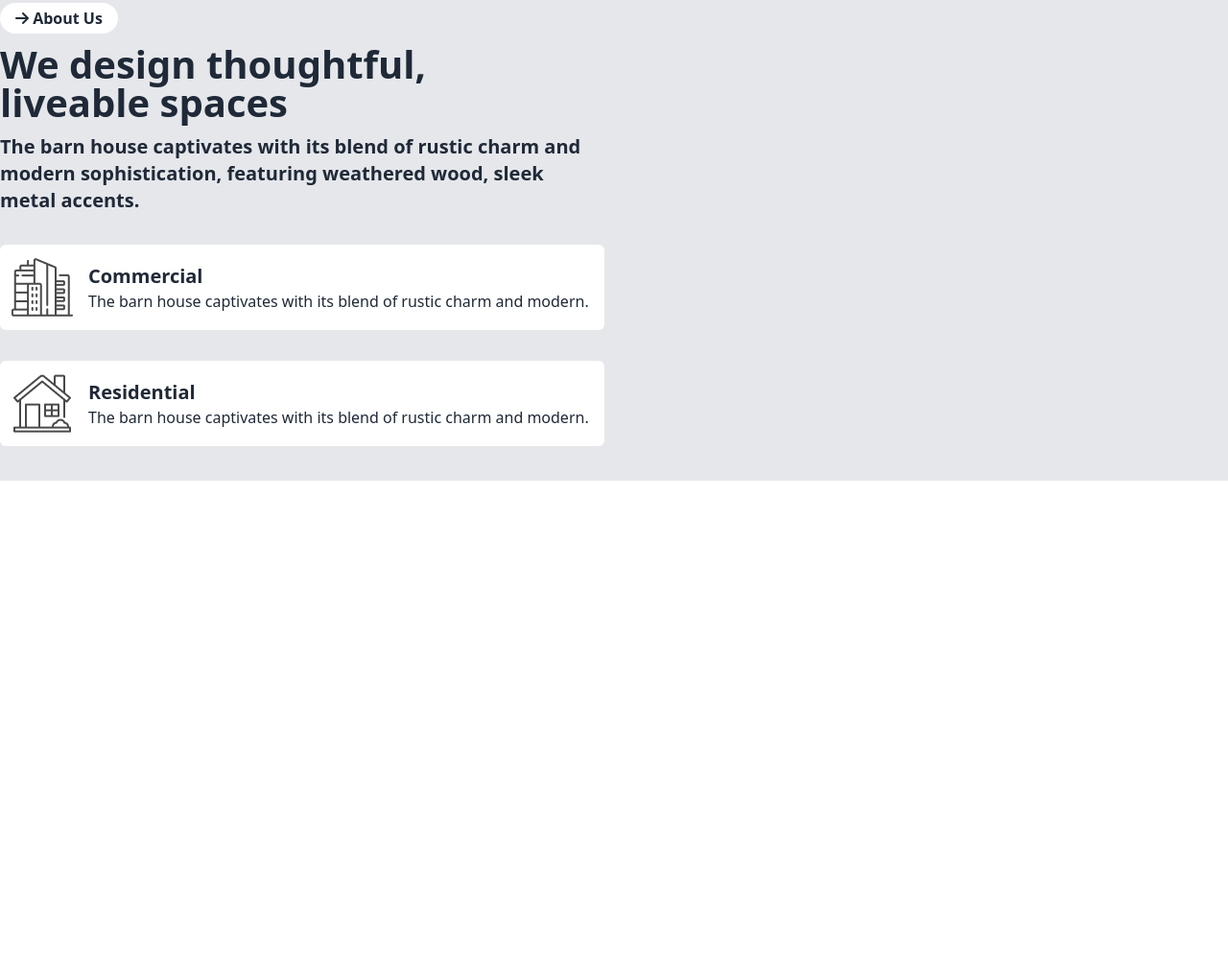
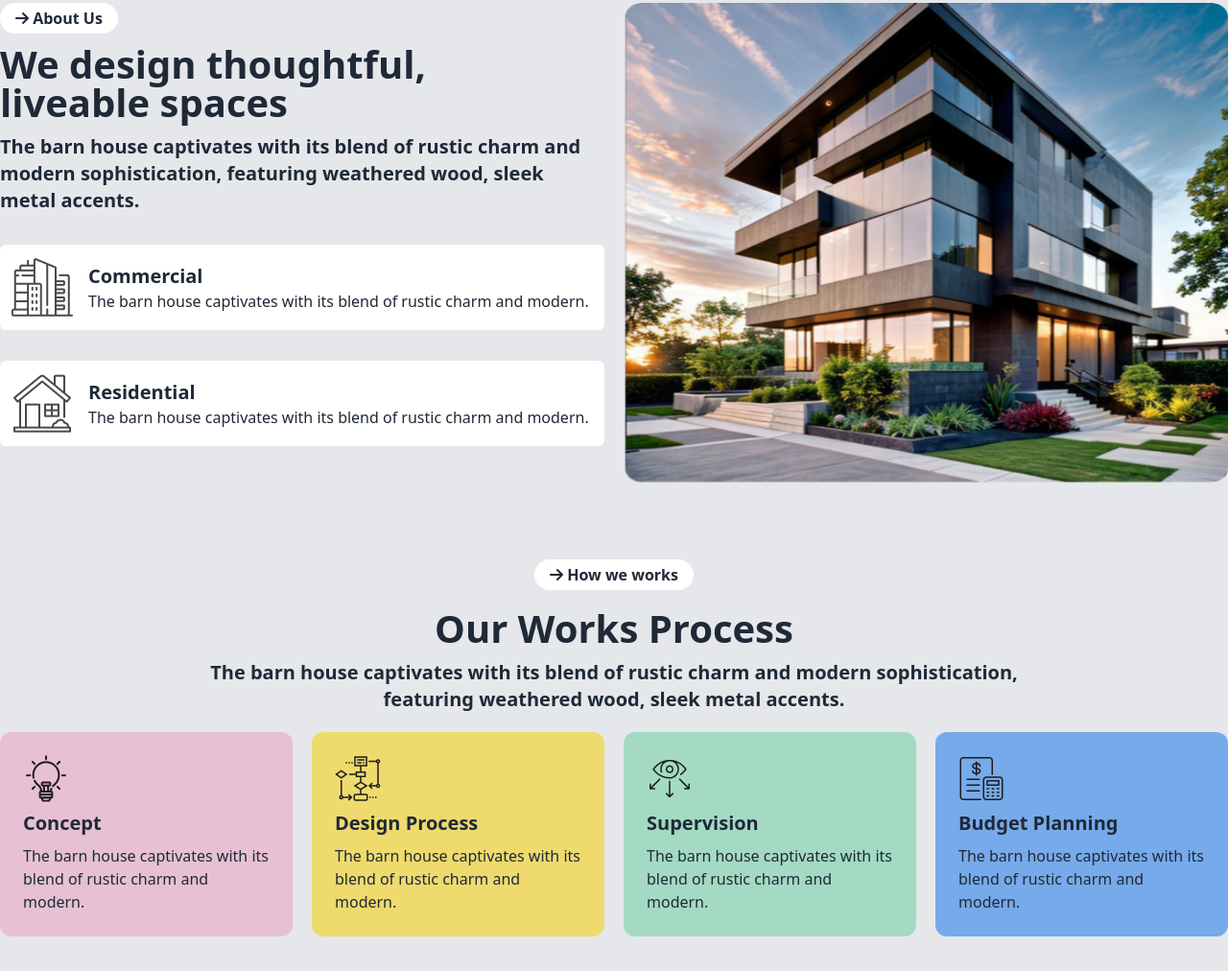
Before and after one commit to camelliakami/responsive-landing-page-website, a plain HTML site: page index.html in a window 1280 px wide. Shown: the part 710-1722 px from the top of the page at 96% size. Before the commit the page ends 1211 px from the top, so only its background shows below. Drawn offline with nearby package versions, Linux system fonts and the light colour scheme.

Commit message:
Added works section

```diff
--- a/index.html
+++ b/index.html
@@ -102,7 +102,7 @@
         <section class="Hero-Area container mx-auto">
             <div class="flex flex-col items-center ">
               <div class="text-center">
-                <img src="./images/banner.png" alt="" class="w-2/3 lg:w-2/6 mx-auto">
+                <img src="images/banner.png" alt="" class="w-2/3 lg:w-2/6 mx-auto">
                 <h1 class="font-bold lg:text-5xl text-[20px] px-1 primaryfont">A barn house of this design has a <br> striking appearance</h1>
                 <p class="lg:w-2/3 w-full px-3 mx-auto mt-5">The barn house captivates with its blend of rustic charm and modern sophistication, featuring weathered wood, sleek metal accents, and large windows that flood the space with natural light.</p>
 
@@ -120,7 +120,7 @@
     <section class="about-us bg-gray-200 mt-20 pb-9" >
         <div class="container mx-auto ">
             <div class=" hidden lg:block px-2 py-4 ">
-              <img src="./images/Vector.png" alt="">
+              <img src="images/Vector.png" alt="">
             </div>
           <div class="container mx-auto grid md:grid-cols-2 gap-5">
             <div>
@@ -133,7 +133,7 @@
                 modern sophistication, featuring weathered wood, sleek metal accents.</p>
 
               <div class="flex items-center bg-white p-3 rounded-md  gap-4 md:mt-8 mt-4 mx-4 md:mx-0">
-                <div><img src="./images/commercial.png" alt=""></div>
+                <div><img src="images/commercial.png" alt=""></div>
                 <div>
                   <h3 class="font-bold text-xl">Commercial</h3>
                   <p class="">The barn house captivates with its blend of rustic charm and modern.</p>
@@ -141,11 +141,57 @@
               </div>
 
               <div class="flex items-center bg-white p-3 rounded-md  gap-4 md:mt-8 mt-4 mx-4 md:mx-0">
-                <div><img src="./images/residential.png" alt=""></div>
+                <div><img src="images/residential.png" alt=""></div>
                 <div>
                   <h3 class="font-bold text-xl">Residential</h3>
                   <p>The barn house captivates with its blend of rustic charm and modern.</p>
                 </div>
               </div>
            </div>
+           <div class="mx-4 md:mx-0">
+            <img src="images/Rectangle.png" alt="" class=" h-[400px] md:h-[500px] w-full" >
+        </div>
+      </div>
+      </div>
+  <section class="bg-gray-200 mt-20">
+
+    <div class="container mx-auto ">
+        <div class="flex justify-center flex-col items-center mb-5">
+         <button class="px-4 py-1 font-bold bg-white rounded-3xl text-center ">
+           <a class="  ">
+             <i class="fa-solid fa-arrow-right  rounded-full"></i> How we works
+             </a>
+         </button>
+         <h1 class="font-bold md:text-[40px] text-4xl primaryfont mt-5 mx-4 md:mx-0  text-center mb-3">Our Works Process</h1>
+          <p class="text-xl font-semibold mx-4 md:mx-0  text-center md:w-2/3 ">The barn house captivates with its blend of rustic charm and modern sophistication, featuring weathered wood, sleek metal accents.</p>
+        </div>
+        <div class="grid md:grid-cols-2 lg:grid-cols-4 grid-cols-1 gap-5">
+
+            <div class="p-6 bg- rounded-xl bg-[#E7C1D3] mx-3 md:mx-0 ">
+              <img src="images/concept.png" alt="">
+              <h2 class="font-bold text-xl py-2">Concept</h2>
+              <p>The barn house captivates with its blend of rustic charm and modern.</p>
+            </div>
+
+            <div class="p-6 bg- rounded-xl bg-[#EFDA6E] mx-3 md:mx-0">
+              <img src="images/flow-chart.png" alt="">
+              <h2 class="font-bold text-xl py-2">Design Process</h2>
+              <p>The barn house captivates with its blend of rustic charm and modern.</p>
+            </div>
+
+            <div class="p-6 bg- rounded-xl bg-[#A4DAC3] mx-3 md:mx-0">
+              <img src="images/vision.png" alt="">
+              <h2 class="font-bold text-xl py-2">Supervision</h2>
+              <p>The barn house captivates with its blend of rustic charm and modern.</p>
+            </div>
+
+            <div class="p-6 bg- rounded-xl bg-[#77AAEA] mx-3 md:mx-0">
+              <img src="images/budget-planning.png" alt="">
+              <h2 class="font-bold text-xl py-2">Budget Planning</h2>
+              <p>The barn house captivates with its blend of rustic charm and modern.</p>
+            </div>
+        </div>
+    </div>
+</section>
+</section>
 </main>
```
